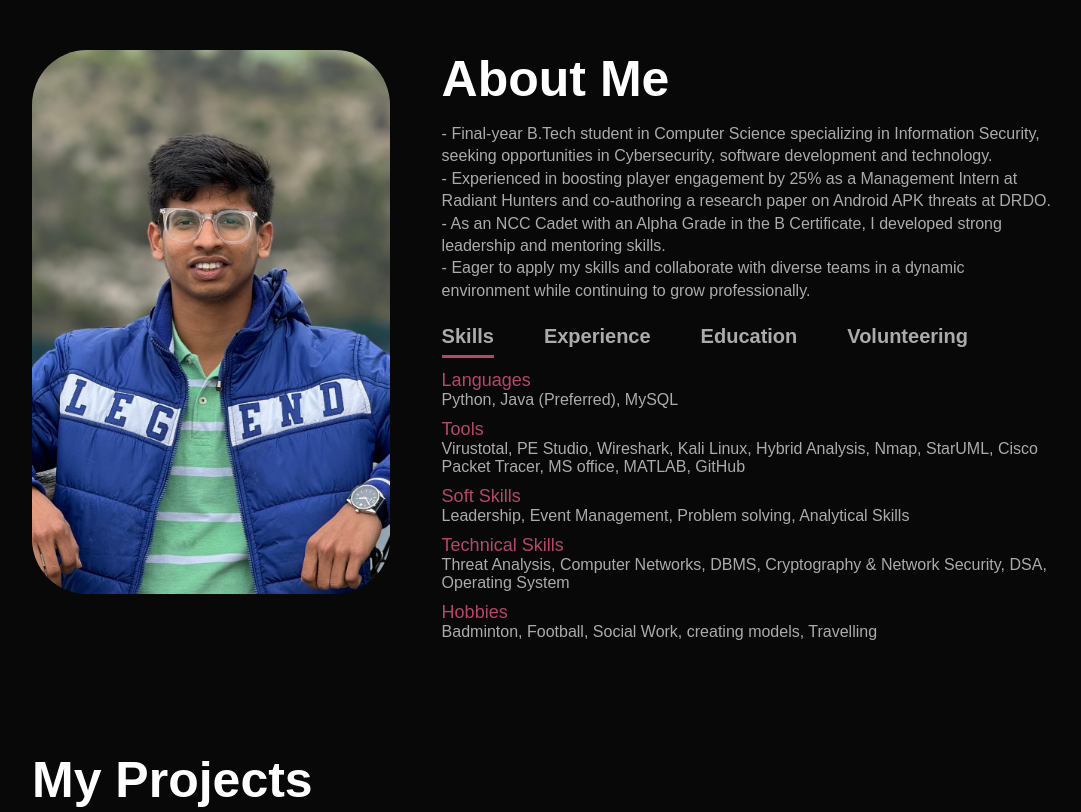
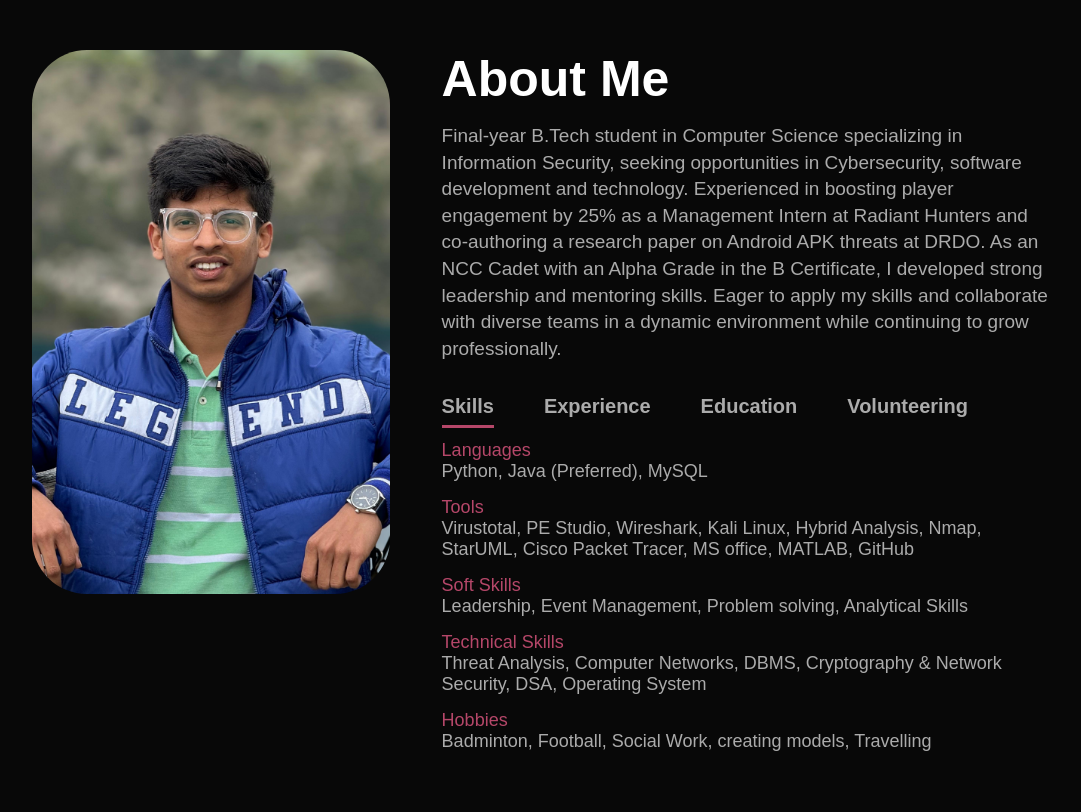
Before and after one commit to mukdgithub/PortfolioWebsite, a plain HTML site: page index.html in a window 1280 px wide. Shown: the part 840-1652 px from the top of the page, without its empty margins (96-1177 px from the left). Drawn offline with Linux system fonts and the light colour scheme.

Commit message:
FinalV1.1

```diff
--- a/index.html
+++ b/index.html
@@ -43,10 +43,10 @@
 
                     <div class="about-col-2">
                         <h1 class="sub-title" >About Me</h1>
-                        <p> - Final-year B.Tech student in Computer Science specializing in Information Security, seeking opportunities in Cybersecurity, software development and technology.
-                        <br> - Experienced in boosting player engagement by 25% as a Management Intern at Radiant Hunters and co-authoring a research paper on Android APK threats at DRDO.
-                        <br> - As an NCC Cadet with an Alpha Grade in the B Certificate, I developed strong leadership and mentoring skills.
-                        <br> - Eager to apply my skills and collaborate with diverse teams in a dynamic environment while continuing to grow professionally.</p>
+                        <p> Final-year B.Tech student in Computer Science specializing in Information Security, seeking opportunities in Cybersecurity, software development and technology.
+                            Experienced in boosting player engagement by 25% as a Management Intern at Radiant Hunters and co-authoring a research paper on Android APK threats at DRDO.
+                            As an NCC Cadet with an Alpha Grade in the B Certificate, I developed strong leadership and mentoring skills.
+                            Eager to apply my skills and collaborate with diverse teams in a dynamic environment while continuing to grow professionally.</p>
 
                             <div class="tab-titles">
                                 <p class="tab-links active-link" onclick="opentab('skills')">Skills</p>
--- a/style.css
+++ b/style.css
@@ -117,7 +117,7 @@ nav ul li a:hover::after{
 }
 
 p {
-    font-size: 16px;
+    font-size: 19px;
     line-height: 1.4;
 }
 
@@ -132,6 +132,7 @@ p {
     font-weight: 700;
     cursor: pointer;
     position: relative;
+    margin-top: 10px;
 }
 
 .tab-links::after{
@@ -151,8 +152,8 @@ p {
 
 .tab-contents ul li{
     list-style: none;
-    margin: 10px 0;
-    font-size: 16px;
+    margin: 15px 0;
+    font-size: 18px;
 }
 
 .tab-contents ul li span{
@@ -251,7 +252,7 @@ p {
 }
 
 .contact-left p{
-    margin-top: 40px;
+    margin-top: 30px;
     font-size: large;
 }
 
@@ -262,7 +263,7 @@ p {
 }
 
 .social-icons{
-    margin-top: 50px;
+    margin-top: 40px;
 }
 
 .social-icons a{
@@ -354,7 +355,7 @@ nav .fa-solid{
 
 
 
-@media only screen and (max-width: 600px) {
+@media only screen and (max-width: 700px) {
     #header{
         background-image: url(images/phone-background.png);
     }
@@ -406,8 +407,13 @@ nav .fa-solid{
         font-size: 16px;
         margin-right: 20px;
     }
-    .contact-left, .contact-right{
+    .contact-left{
         flex-basis: 100%;
+    }
+
+    .contact-right{
+        flex-basis: 100%;
+        margin-top: 30px;
     }
     .copyright{
         font-size: 14px;
```
